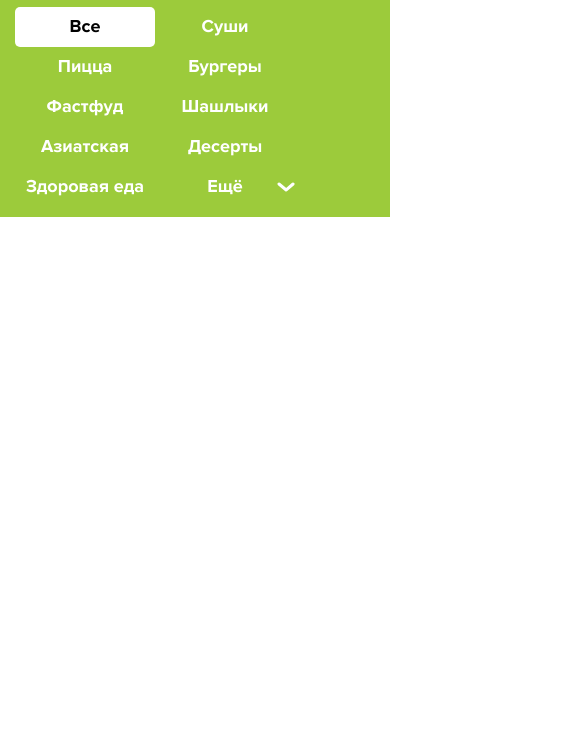
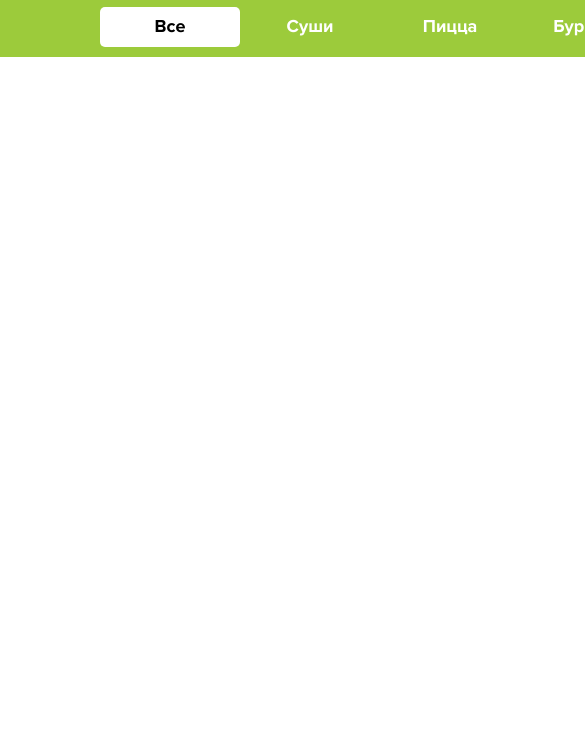
Before and after one commit to pashakiz/test-eda, a website built with webpack: page src/html/includes/header.html in a window 390 px wide. Shown: the part 92-844 px from the top of the page, 585 px wide, since content can reach past the window. Built offline with nearby package versions, Linux system fonts and the light colour scheme.

Commit message:
disable mobile version

```diff
--- a/src/html/includes/header.html
+++ b/src/html/includes/header.html
@@ -15,7 +15,7 @@
     <title>VSEM EDA</title>
 
 </head>
-<body>
+<body class="body_no-mobile">
 	<header class="header">
 		<div class="container">
 			<div class="header__inner d-flex align-items-center justify-content-between">
--- a/src/scss/body.scss
+++ b/src/scss/body.scss
@@ -2,9 +2,21 @@ body {
   background-color: $body_bg_color;
 }
 
+//disable modile containers for test
+.body_no-mobile {
+  width: 1600px;
+  min-width: 1600px;
+  .container {
+    max-width: $container-xxl + $grid-gutter-width;
+    width: $container-xxl + $grid-gutter-width;
+  }
+  .footer {
+    width: 1600px;
+    min-width: 1600px;
+  }
+}
+
 .container {
-  //disable modile containers for test
-  max-width: 1110 + $grid-gutter-width;
   @media (min-width: 1500px) {
     max-width: $container-xxl + $grid-gutter-width;
   }
```
